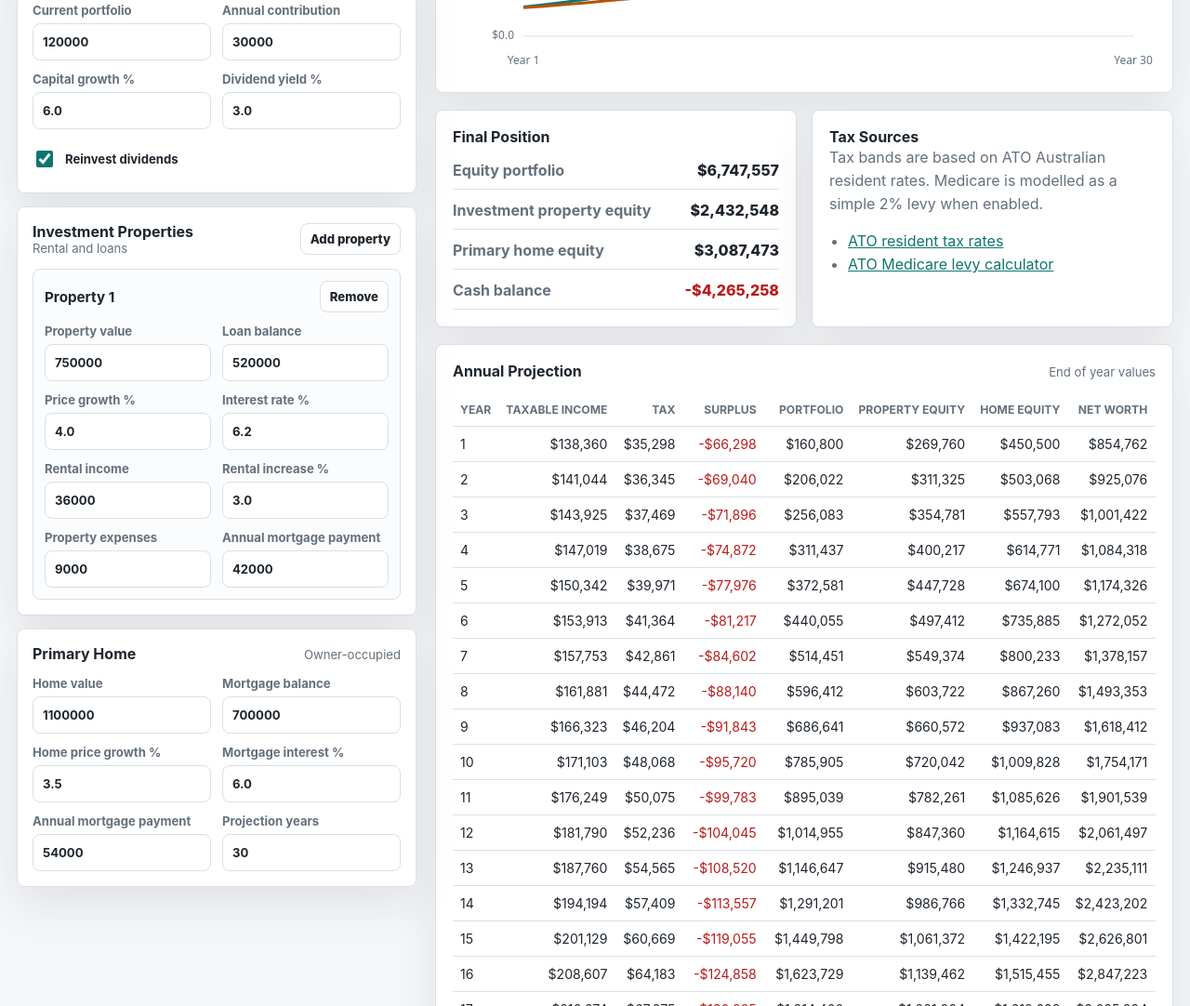
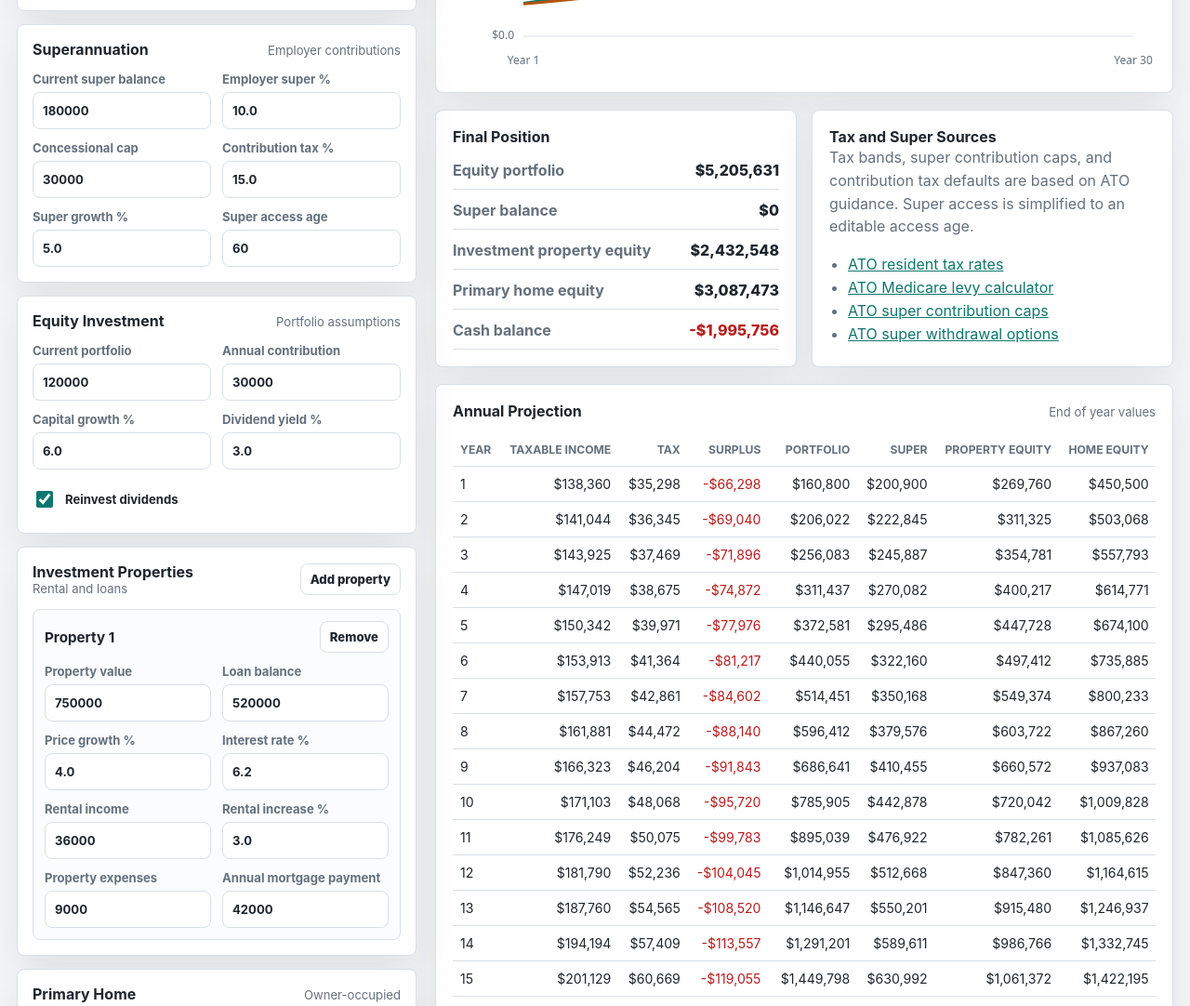
Before and after one commit to printfxyz/printfxyz.github.io, a plain HTML site: page australia-financial-planner/index.html in a window 1280 px wide. Shown: the part 753-1835 px from the top of the page at 93% size. Drawn offline with Linux system fonts and the light colour scheme; no server answers.

Commit message:
Add superannuation retirement funding

```diff
--- a/australia-financial-planner/index.html
+++ b/australia-financial-planner/index.html
@@ -26,7 +26,8 @@
           <strong>Estimator only.</strong>
           Uses simplified Australian resident tax bands and a flat Medicare levy
           setting. It does not handle offsets, HELP, super, CGT discounts,
-          depreciation, land tax, stamp duty, or personal advice.
+          depreciation, land tax, stamp duty, transfer balance caps, minimum
+          pension drawdowns, or personal advice.
         </div>
       </div>
     </header>
@@ -56,6 +57,10 @@
               <input name="cash" type="number" step="1000" value="40000">
             </label>
             <label>
+              Current age
+              <input name="currentAge" type="number" min="0" max="100" step="1" value="40">
+            </label>
+            <label>
               Working years left
               <input name="workingYears" type="number" min="0" max="50" step="1" value="20">
             </label>
@@ -77,6 +82,39 @@
             <label class="check-field">
               <input name="includeMedicare" type="checkbox" checked>
               Include Medicare levy at 2%
+            </label>
+          </div>
+        </section>
+
+        <section class="input-section">
+          <div class="section-title">
+            <h2>Superannuation</h2>
+            <span>Employer contributions</span>
+          </div>
+          <div class="field-grid">
+            <label>
+              Current super balance
+              <input name="superBalance" type="number" min="0" step="1000" value="180000">
+            </label>
+            <label>
+              Employer super %
+              <input name="employerSuperRate" type="number" min="0" step="0.1" value="10.0">
+            </label>
+            <label>
+              Concessional cap
+              <input name="concessionalCap" type="number" min="0" step="1000" value="30000">
+            </label>
+            <label>
+              Contribution tax %
+              <input name="superContributionTaxRate" type="number" min="0" step="0.1" value="15.0">
+            </label>
+            <label>
+              Super growth %
+              <input name="superGrowthRate" type="number" step="0.1" value="5.0">
+            </label>
+            <label>
+              Super access age
+              <input name="superAccessAge" type="number" min="0" max="100" step="1" value="60">
             </label>
           </div>
         </section>
@@ -237,6 +275,10 @@
                 <dd id="final-equity">$0</dd>
               </div>
               <div>
+                <dt>Super balance</dt>
+                <dd id="final-super">$0</dd>
+              </div>
+              <div>
                 <dt>Investment property equity</dt>
                 <dd id="final-ip-equity">$0</dd>
               </div>
@@ -252,14 +294,17 @@
           </article>
 
           <article class="breakdown">
-            <h2>Tax Sources</h2>
+            <h2>Tax and Super Sources</h2>
             <p>
-              Tax bands are based on ATO Australian resident rates. Medicare is
-              modelled as a simple 2% levy when enabled.
+              Tax bands, super contribution caps, and contribution tax defaults
+              are based on ATO guidance. Super access is simplified to an
+              editable access age.
             </p>
             <ul>
               <li><a href="https://www.ato.gov.au/tax-rates-and-codes/tax-rates-australian-residents" target="_blank" rel="noreferrer">ATO resident tax rates</a></li>
               <li><a href="https://www.ato.gov.au/calculators-and-tools/medicare-levy-calculator" target="_blank" rel="noreferrer">ATO Medicare levy calculator</a></li>
+              <li><a href="https://www.ato.gov.au/tax-rates-and-codes/key-superannuation-rates-and-thresholds/contributions-caps" target="_blank" rel="noreferrer">ATO super contribution caps</a></li>
+              <li><a href="https://www.ato.gov.au/individuals-and-families/super-for-individuals-and-families/super/withdrawing-and-using-your-super/super-withdrawal-options" target="_blank" rel="noreferrer">ATO super withdrawal options</a></li>
             </ul>
           </article>
         </section>
@@ -278,6 +323,7 @@
                   <th>Tax</th>
                   <th>Surplus</th>
                   <th>Portfolio</th>
+                  <th>Super</th>
                   <th>Property equity</th>
                   <th>Home equity</th>
                   <th>Net worth</th>
--- a/australia-financial-planner/script.js
+++ b/australia-financial-planner/script.js
@@ -32,6 +32,7 @@ const fields = {
   yearOneTax: document.querySelector("#year-one-tax"),
   yearOneSurplus: document.querySelector("#year-one-surplus"),
   finalEquity: document.querySelector("#final-equity"),
+  finalSuper: document.querySelector("#final-super"),
   finalIpEquity: document.querySelector("#final-ip-equity"),
   finalHomeEquity: document.querySelector("#final-home-equity"),
   finalCash: document.querySelector("#final-cash"),
@@ -206,11 +207,18 @@ function getInputs() {
     otherIncome: numberValue("otherIncome"),
     livingExpenses: numberValue("livingExpenses"),
     cash: numberValue("cash"),
+    currentAge: Math.max(0, Math.min(100, Math.round(numberValue("currentAge")))),
     workingYears: Math.max(0, Math.min(50, Math.round(numberValue("workingYears")))),
     retirementExpenseRate: percent("retirementExpenseRate"),
     taxYear: data.get("taxYear"),
     includeMedicare: data.get("includeMedicare") === "on",
     inflationRate: percent("inflationRate"),
+    superBalance: numberValue("superBalance"),
+    employerSuperRate: percent("employerSuperRate"),
+    concessionalCap: numberValue("concessionalCap"),
+    superContributionTaxRate: percent("superContributionTaxRate"),
+    superGrowthRate: percent("superGrowthRate"),
+    superAccessAge: Math.max(0, Math.min(100, Math.round(numberValue("superAccessAge")))),
     equityValue: numberValue("equityValue"),
     equityContribution: numberValue("equityContribution"),
     equityGrowthRate: percent("equityGrowthRate"),
@@ -250,19 +258,29 @@ function calculateProjection(inputs) {
   const rows = [];
   let cash = inputs.cash;
   let equity = inputs.equityValue;
+  let superBalance = inputs.superBalance;
   const properties = inputs.investmentProperties.map((property) => ({ ...property }));
   let homeValue = inputs.homeValue;
   let homeLoan = inputs.homeLoan;
 
   for (let year = 1; year <= inputs.years; year += 1) {
+    const age = inputs.currentAge + year - 1;
     const isWorkingYear = year <= inputs.workingYears;
+    const canAccessSuper = !isWorkingYear && age >= inputs.superAccessAge;
     const expenseInflator = Math.pow(1 + inputs.inflationRate, year - 1);
     const fullLivingExpenses = inputs.livingExpenses * expenseInflator;
     const livingExpenses = isWorkingYear
       ? fullLivingExpenses
       : fullLivingExpenses * inputs.retirementExpenseRate;
     const employmentIncome = isWorkingYear ? inputs.employmentIncome : 0;
-    const equityContribution = inputs.equityContribution * expenseInflator;
+    const equityContribution = isWorkingYear
+      ? inputs.equityContribution * expenseInflator
+      : 0;
+    const grossSuperContribution = isWorkingYear
+      ? Math.min(employmentIncome * inputs.employerSuperRate, inputs.concessionalCap)
+      : 0;
+    const netSuperContribution =
+      grossSuperContribution * (1 - inputs.superContributionTaxRate);
 
     const equityDividends = equity * inputs.dividendYield;
     const propertyTotals = properties.reduce(
@@ -305,8 +323,9 @@ function calculateProjection(inputs) {
       equityContribution -
       inputs.homePayment;
 
-    cash += cashSurplus;
+    let adjustedCashSurplus = cashSurplus;
     equity = equity * (1 + inputs.equityGrowthRate) + equityContribution + reinvestedDividends;
+    superBalance = superBalance * (1 + inputs.superGrowthRate) + netSuperContribution;
     for (const property of properties) {
       const interest = Math.max(0, property.loan * property.interestRate);
       const principal = Math.min(property.loan, Math.max(0, property.payment - interest));
@@ -316,21 +335,40 @@ function calculateProjection(inputs) {
     homeValue *= 1 + inputs.homeGrowthRate;
     homeLoan = Math.max(0, homeLoan - homePrincipal);
 
+    if (!isWorkingYear && adjustedCashSurplus < 0) {
+      let shortfall = -adjustedCashSurplus;
+      if (canAccessSuper) {
+        const superWithdrawal = Math.min(superBalance, shortfall);
+        superBalance -= superWithdrawal;
+        shortfall -= superWithdrawal;
+      }
+
+      if (shortfall > 0) {
+        const equityWithdrawal = Math.min(equity, shortfall);
+        equity -= equityWithdrawal;
+        shortfall -= equityWithdrawal;
+      }
+
+      adjustedCashSurplus = -shortfall;
+    }
+
+    cash += adjustedCashSurplus;
     const ipEquity = properties.reduce(
       (total, property) => total + property.value - property.loan,
       0
     );
     const homeEquity = homeValue - homeLoan;
-    const netWorth = cash + equity + ipEquity + homeEquity;
+    const netWorth = cash + equity + superBalance + ipEquity + homeEquity;
     const realNetWorth = netWorth / Math.pow(1 + inputs.inflationRate, year);
 
     rows.push({
       year,
       taxableIncome,
       tax,
-      cashSurplus,
+      cashSurplus: adjustedCashSurplus,
       cash,
       equity,
+      superBalance,
       ipEquity,
       homeEquity,
       netWorth,
@@ -520,6 +558,7 @@ function renderTable(rows) {
       money(row.tax),
       money(row.cashSurplus),
       money(row.equity),
+      money(row.superBalance),
       money(row.ipEquity),
       money(row.homeEquity),
       money(row.netWorth),
@@ -549,6 +588,7 @@ function update() {
   setMoney(fields.yearOneTax, first.tax);
   setMoney(fields.yearOneSurplus, first.cashSurplus);
   setMoney(fields.finalEquity, last.equity);
+  setMoney(fields.finalSuper, last.superBalance);
   setMoney(fields.finalIpEquity, last.ipEquity);
   setMoney(fields.finalHomeEquity, last.homeEquity);
   setMoney(fields.finalCash, last.cash);
--- a/australia-financial-planner/styles.css
+++ b/australia-financial-planner/styles.css
@@ -392,7 +392,7 @@ dd {
 
 table {
   width: 100%;
-  min-width: 880px;
+  min-width: 980px;
   border-collapse: collapse;
   font-size: 0.88rem;
 }
```
